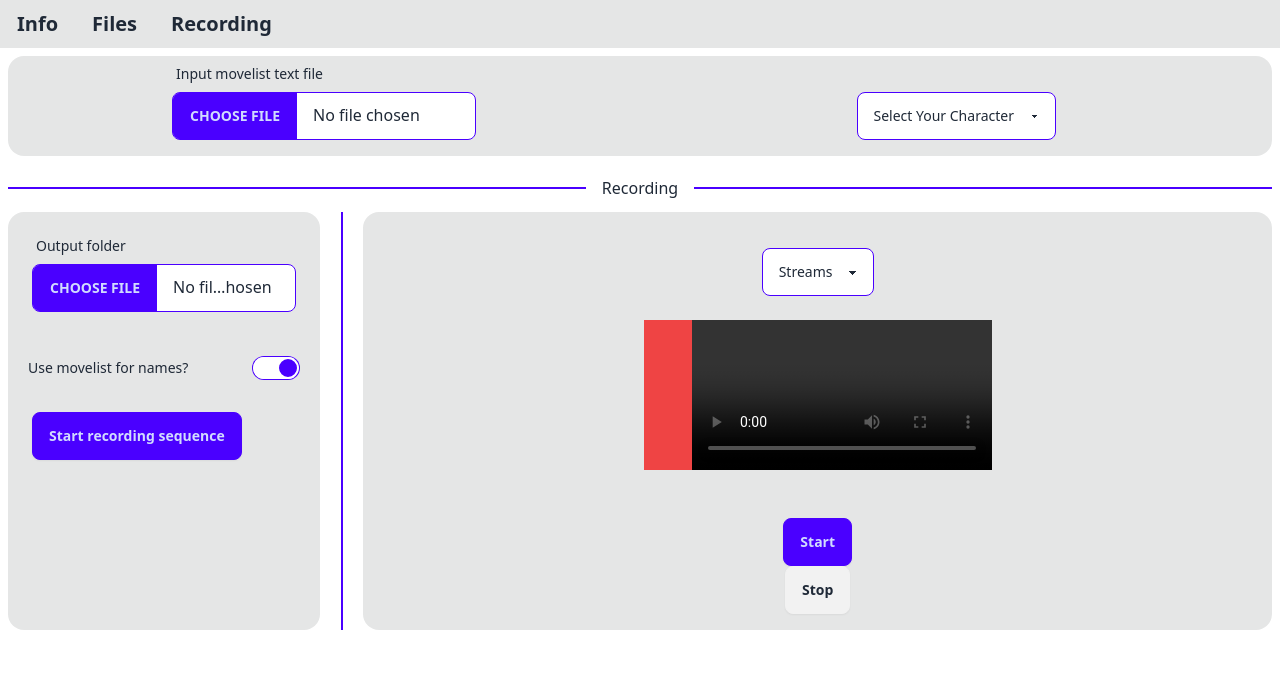
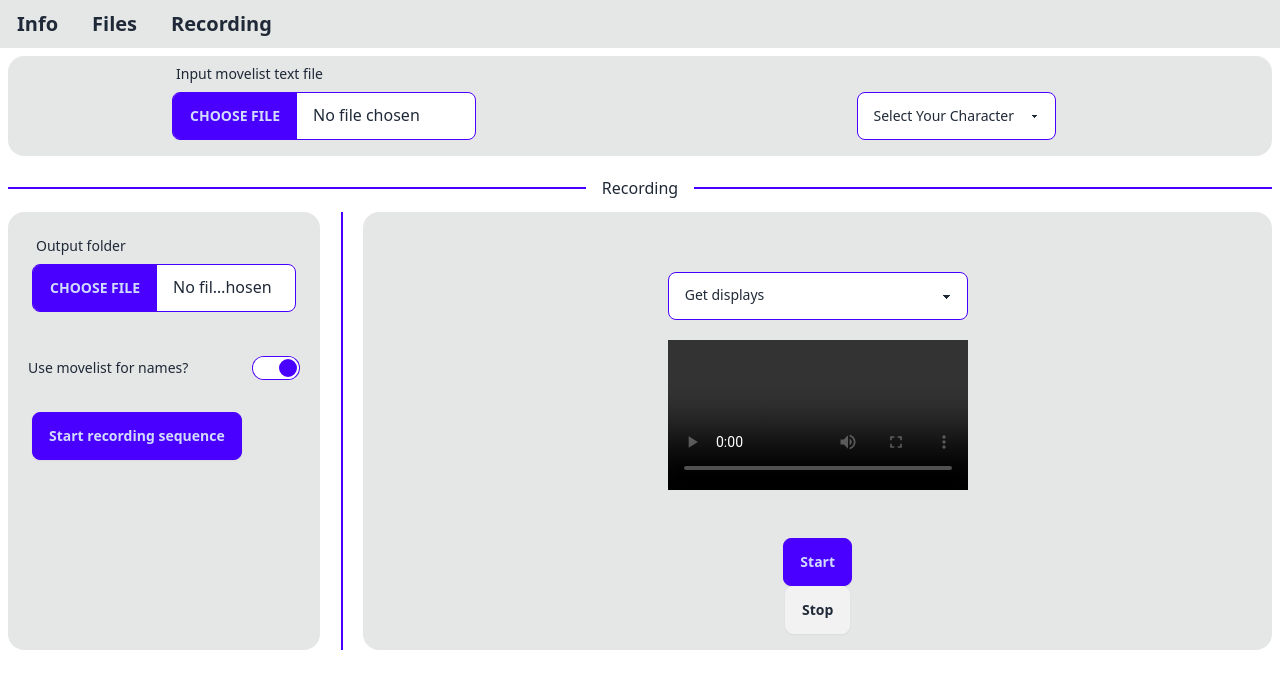
Before and after one commit to jones-erin-650/Movelist-Recorder, a React (Vite) app in the folder electron-vite/: page /recording in a window 1280 px wide. Shown: the top 688 px of the page. Built offline with nearby package versions, Linux system fonts and the light colour scheme.

Commit message:
added functionality the the Get Displays button on the recording page

```diff
--- a/electron-vite/electron/preload.ts
+++ b/electron-vite/electron/preload.ts
@@ -25,4 +25,5 @@ contextBridge.exposeInMainWorld('ipcRenderer', {
 //IF YOU NEED TO MAKE CALLS TO ELECTRON MODULES ADD THE CHANNELS HERE (and call with window.api.{functionName})
 contextBridge.exposeInMainWorld('api', {
   selectFolder: () => ipcRenderer.invoke('dialog:openDirectory'),
+  getDisplays: () => ipcRenderer.invoke('get-displays'),
 })
--- a/electron-vite/src/View/Components/Recording/Stream.tsx
+++ b/electron-vite/src/View/Components/Recording/Stream.tsx
@@ -1,11 +1,14 @@
 
-function getSources() {
-
+function getSources(event) {
+  event.preventDefault()
+  //@ts-ignore
+	window.api.getDisplays()
 }
 
 const Stream = () => {
   return (
-    <div className="flex justify-center">
+    <div className="flex flex-col justify-center">
+    <button className="select select-primary w-full max-w-xs mb-5 pt-2" onClick={getSources}>Get displays</button>
       <button className="bg-red-500 w-12" onClick={getSources}></button>
       <video id="stream" controls className=""></video>
     </div>
--- a/electron-vite/src/View/Components/Sections/RecordingBlock.tsx
+++ b/electron-vite/src/View/Components/Sections/RecordingBlock.tsx
@@ -45,11 +45,7 @@ const RecordingBlock = () => {
         {/* right side with recording */}
         <div className="grid h-auto w-full  card bg-base-300 rounded-box place-items-center pb-4">
           <div className="mt-9">
-            <BasicDropdown
-              characters={dummyArray}
-              onChangeHandler={dummyFunction}
-              text="Streams"
-            />
+
           </div>
 
           <br />
```
Also changed, not shown: electron-vite/electron/main.ts (+14 -4 lines).
